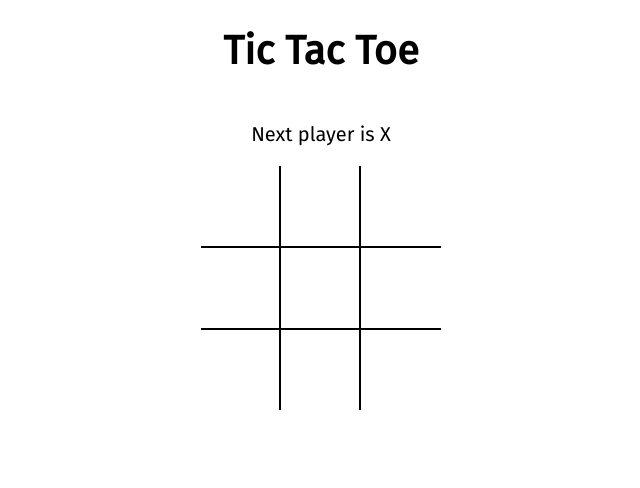
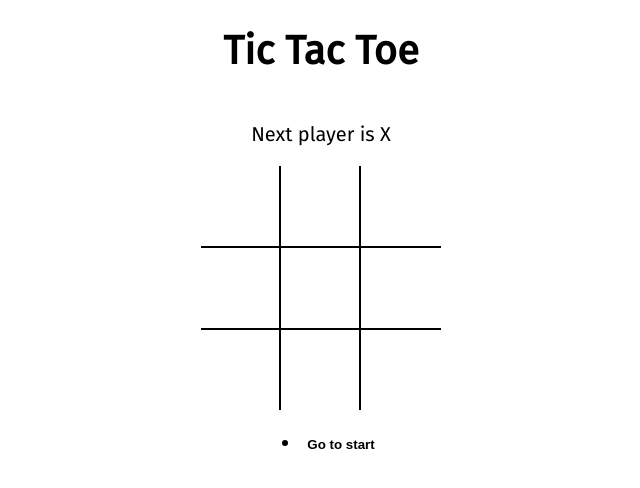
Before and after one commit to musab-momin/tictactoe, a React (Create React App) app: page / in a window 1280 px wide. Shown: the top 488 px of the page, without its empty margins (319-959 px from the left). Built offline with nearby package versions, Linux system fonts and the light colour scheme.

Commit message:
history and dispaly draw message is done

```diff
--- a/src/App.js
+++ b/src/App.js
@@ -1,40 +1,54 @@
 import React, {useState} from 'react';
 import Board from './components/Board';
+import History from './components/History';
 import { calculateWinner } from './helpers';
 import './styles/root.scss';
 
 
 function App() {
 
-  const [board, setBoard] = useState(Array(9).fill(null));
-  const [isXNext, setIsXNext] = useState(true); // to take a track of whether the player is X or O
+  const [history, setHistory] = useState([{ board: Array(9).fill(null), isXNext: true }]);
+  const [currentMove, setcurrentMove] = useState(0)
 
-  const winner = calculateWinner(board)
+  const current = history[currentMove]
+
+  const winner = calculateWinner(current.board)
 
   const changeBoard = (position)=>{
 
     // if there is already value present or we have winner so don't make change in state
-    if(board[position] || winner)
+    if(current.board[position] || winner)
       return;
 
     // changing the state of at perticular index value
-    setBoard( prev =>{
-      return prev.map((square, pos)=>{
+    setHistory( prev =>{
+      const last = prev[prev.length - 1]
+      const newBoard = last.board.map((square, pos)=>{
         // if the position is same than change the value
         if(pos === position)
-          return isXNext ? "X" : "O"
-
+          return last.isXNext ? "X" : "O"
         return square
       })
+      return [...prev, {board: newBoard, isXNext: !last.isXNext}]
     });
-    setIsXNext(!isXNext)
+    setcurrentMove(currentMove + 1)
   }
 
+  const moveTo = (move) =>{
+   setcurrentMove(move)
+  }
+
+  const isDraw = current.board.every(ele=>ele!==null)
   return(
     <main className='app'>
         <h1>Tic Tac Toe</h1>
-        <p>{ winner ? `winner is ${winner}` : `${isXNext ? "Next player is X" : "Next player is O"}` }</p>
-        <Board board={ board } changeBoard={ changeBoard }  />
+          <p>
+              { winner && !isDraw && `winner is ${winner}`}
+              { !winner && isDraw && 'The game is tied'}
+              {!winner && !isDraw && `${current.isXNext ? "Next player is X" : "Next player is O"}`}
+          </p>
+        <Board board={ current.board } changeBoard={ changeBoard }  />
+        <History boardHistory={ history } moveTo = { moveTo } active={ currentMove } />
     </main>
   );
 }
--- /dev/null
+++ b/src/components/History.jsx
@@ -0,0 +1,25 @@
+import React from 'react';
+
+const History = ({ boardHistory, moveTo, active}) => {
+
+
+    return (
+    <ul>
+      {boardHistory?.map((_, move) =>(
+        <li key={move}>
+          <button
+          style={{ fontWeight: active === move ? 'bold' : 'normal' }}
+            type="button"
+            onClick={() => {
+                moveTo(move);
+            }}
+          >
+            { move === 0 ? 'Go to start' : `Go to move #${move}` }
+          </button>
+        </li>
+        ))}
+    </ul>
+  );
+};
+
+export default History;
```
